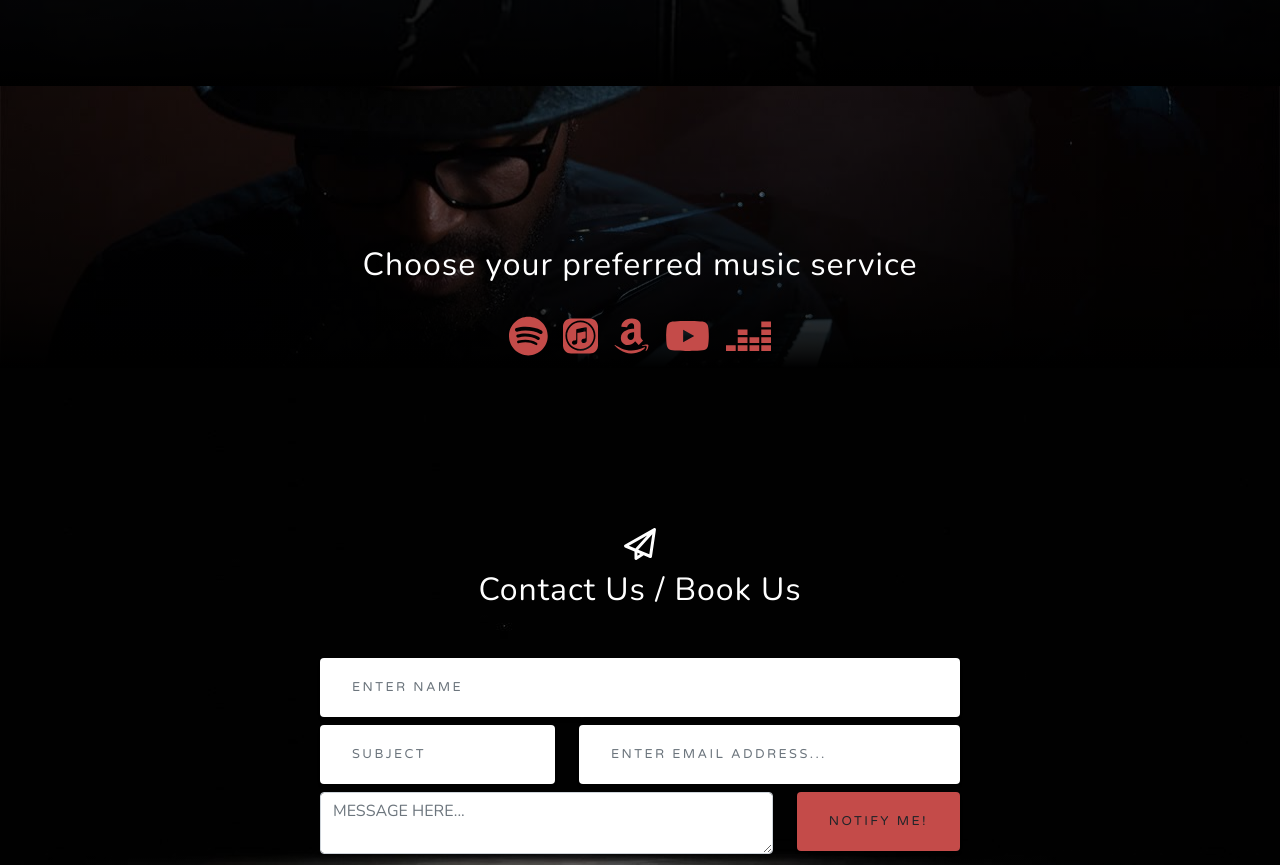
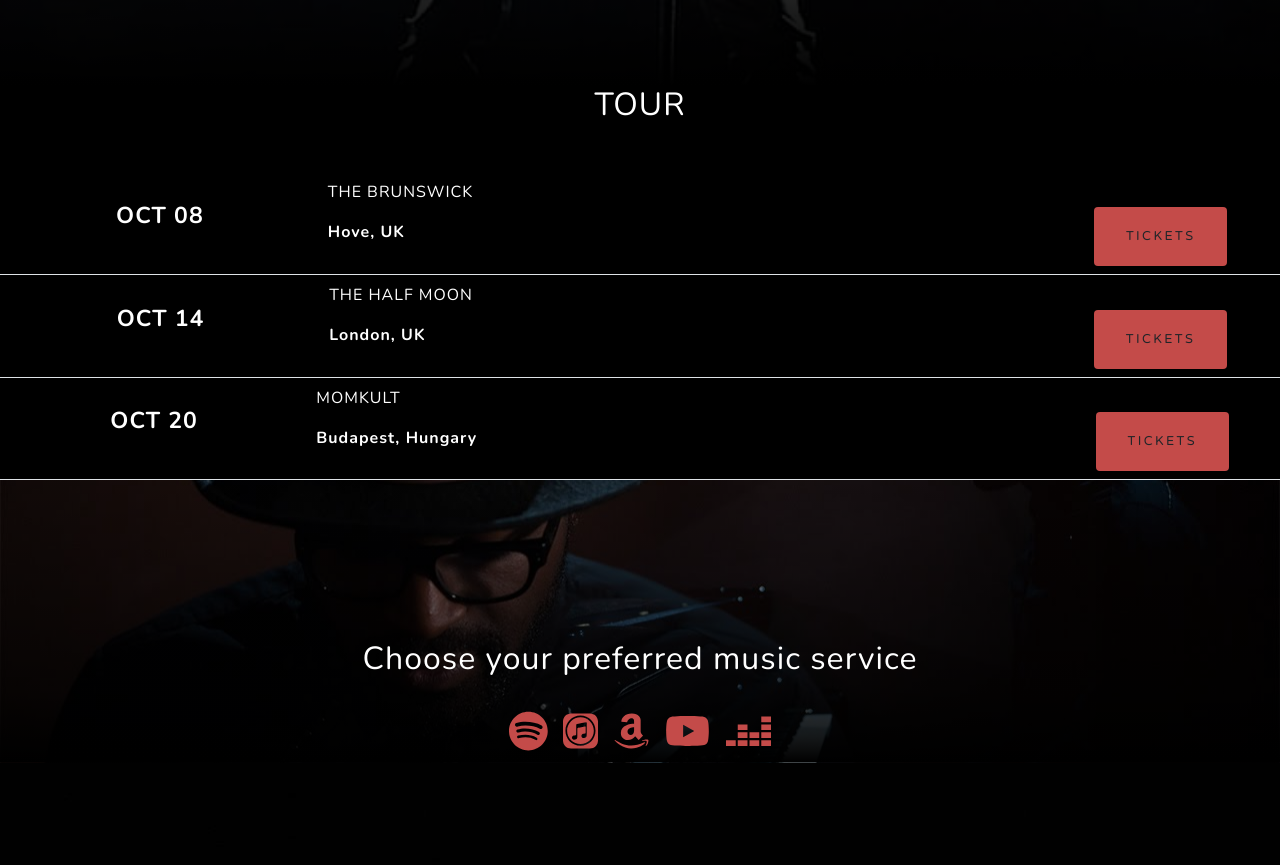
Before and after one commit to KevinDGnanih/official-kdw-page, a website: page index.html in a window 1280 px wide. Shown: the part 714-1579 px from the top of the page. Drawn offline with nearby package versions, Linux system fonts and the light colour scheme.

Commit message:
Added Tour section

```diff
--- a/index.html
+++ b/index.html
@@ -41,6 +41,7 @@
             </button>
             <div class="collapse navbar-collapse" id="navbarResponsive">
                 <ul class="navbar-nav ms-auto">
+                    <li class="nav-item"><a class="nav-link" href="#tour">Tour</a></li>
                     <li class="nav-item"><a class="nav-link" href="#about">Music</a></li>
                     <li class="nav-item"><a class="nav-link" href="#signup">Contact</a></li>
                 </ul>
@@ -59,17 +60,89 @@
             </div>
         </div>
     </header>
-    <!-- Tour Dates
+
+    <!-- Tour Dates -->
     <section>
-        <div class="container px-4 px-lg-5">
-            <div class="row gx-4 gx-lg-5 justify-content-center bg-black">
-                <div class="col-lg-8 bg-black">
-                    <h2>Tour Dates</h2>
+        <div class="tour-section" id="tour">
+            <div class="row justify-content-center bg-black">
+                <div class="col-lg-12 bg-black">
+                    <h2 class="text-center mb-5 text-uppercase text-white">Tour</h2>
                 </div>
             </div>
+            <!-- Event -->
+            <div class="row">
+                <div class="col-12">
+                    <table class="table bg-black">
+                        <tbody>
+                            <tr class="bg-black">
+                                <th>
+                                    <p class="text-center text-white dates">OCT 08</p>
+                                </th>
+                                <td>
+                                    <p class="text-uppercase text-white">The Brunswick</p>
+                                    <p class="fw-bold text-white">Hove, UK</p>
+                                </td>
+                                <td>
+                                    <a href="https://www.fatsoma.com/e/txvbmuzb/kevin-davy-white-megan-rose-brighton" target="_blank"><button
+                                            class="btn red-b float-right tickets">TICKETS</button></a>
+                                </td>
+                            </tr>
+                        </tbody>
+                    </table>
+                </div>
+            </div>
+            <!-- End Row Event -->
+            <!-- Event -->
+            <div class="row">
+                <div class="col-12">
+                    <table class="table bg-black">
+                        <tbody>
+                            <tr>
+                                <th>
+                                    <p class="text-center dates text-white">OCT 14</p>
+                                </th>
+                                <td>
+                                    <p class="text-uppercase text-white">The Half Moon</p>
+                                    <p class="fw-bold text-white">London, UK</p>
+                                </td>
+                                <td>
+                                    <a href="https://tickets.halfmoon.co.uk/events/2022-10-14-kevin-davy-white-half-moon-putney"
+                                        target="_blank"><button
+                                            class="btn red-b float-right tickets">TICKETS</button></a>
+                                </td>
+                            </tr>
+                        </tbody>
+                    </table>
+                </div>
+            </div>
+            <!-- End Row Event -->
+            <!-- Event -->
+            <div class="row">
+                <div class="col-12">
+                    <table class="table bg-black">
+                        <tbody>
+                            <tr>
+                                <th>
+                                    <p class="text-center dates text-white">OCT 20</p>
+                                </th>
+                                <td>
+                                    <p class="text-uppercase text-white">Momkult</p>
+                                    <p class="fw-bold text-white">Budapest, Hungary</p>
+                                </td>
+                                <td>
+                                    <a href="https://momkult.hu/programok/kevin-davy-white/" target="_blank"><button
+                                            class="btn red-b float-right tickets">TICKETS</button></a>
+                                </td>
+                            </tr>
+                        </tbody>
+                    </table>
+                </div>
+            </div>
+            <!-- End Row Event -->
         </div>
     </section>
-    -->
+
+
     <!-- About / Music-->
     <section class="about-section text-center" id="about">
         <div class="container px-4 px-lg-5">
@@ -92,12 +165,10 @@
                     href="https://music.youtube.com/channel/UCS86rYniIMqow3pC2_JPSKQ"><i class="fab fa-youtube"></i></a>
                 <a class="mx-2 fs-1" target="_blank" href="https://www.deezer.com/en/artist/10584229"><i
                         class="fab fa-deezer"></i></a>
-
-
             </div>
-
         </div>
     </section>
+
     <!-- Signup-->
     <section class="signup-section" id="signup">
         <div class="container px-4 px-lg-5">
```
Also changed, not shown: css/styles.css.
